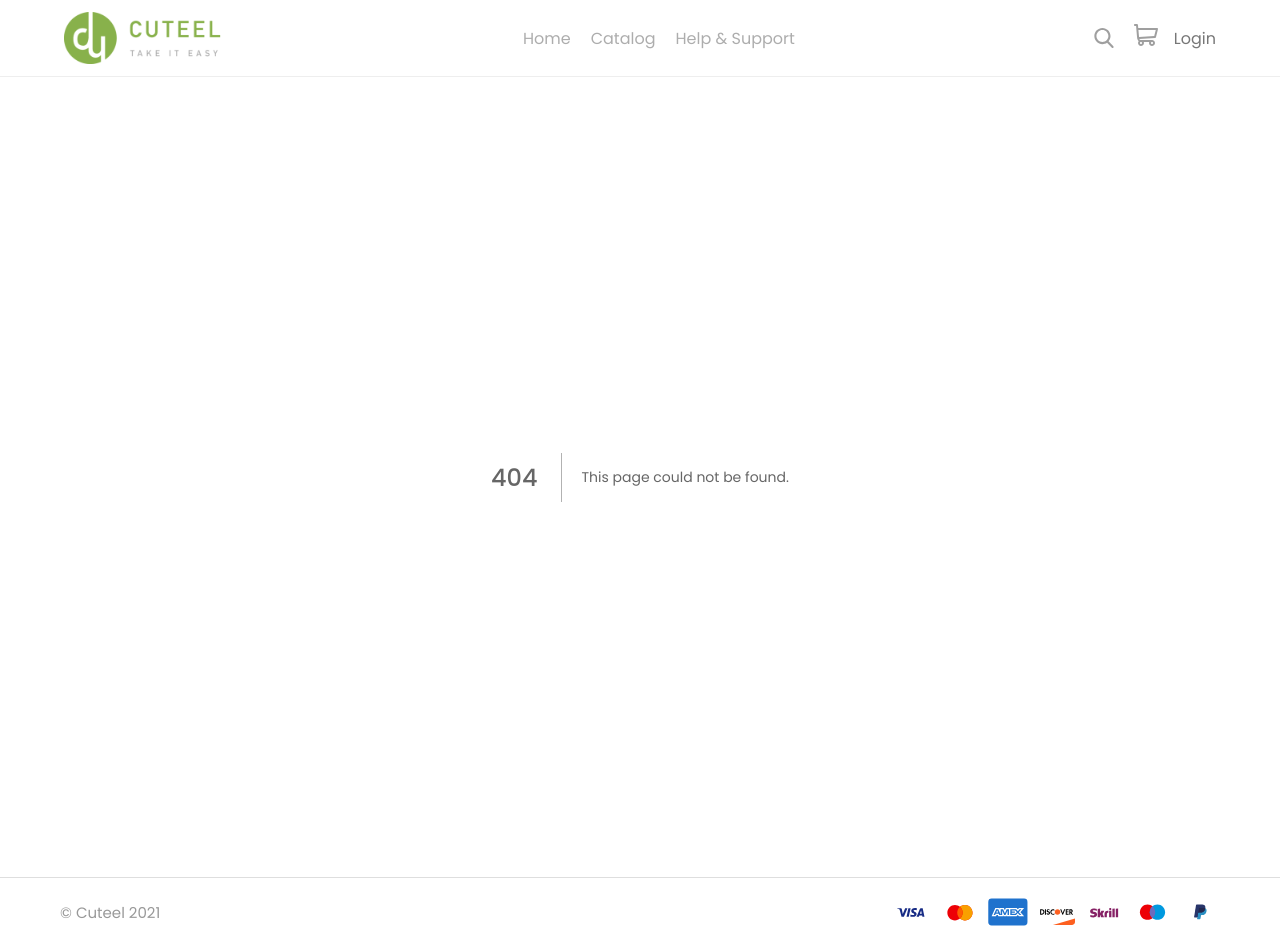
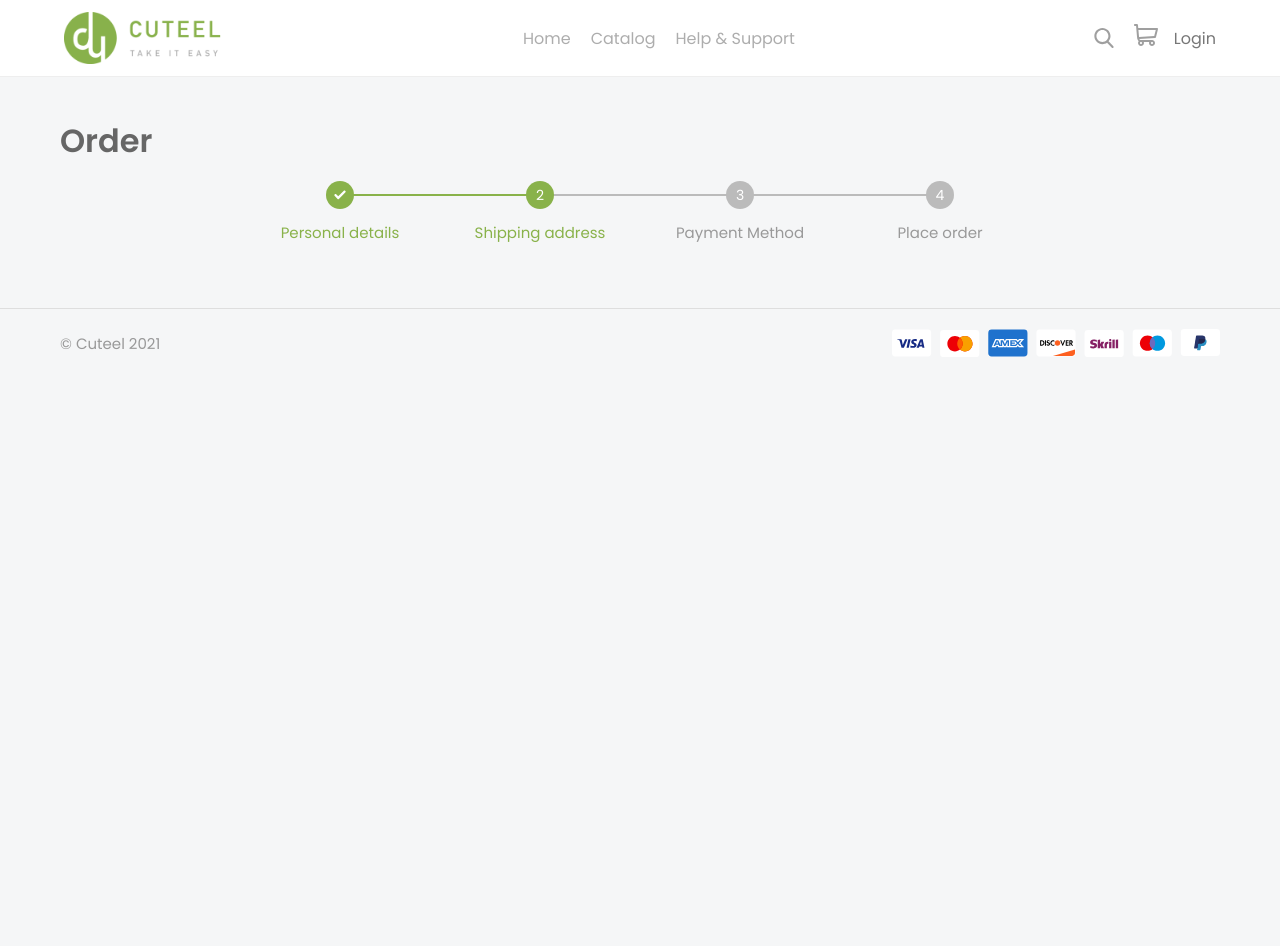
Before and after one commit to boushib/cuteel-frontend, a Next.js app: page /order in a window 1280 px wide. Before the commit this address had no page. After the commit the page ends 800 px from the top, so only its background shows below. Built offline with nearby package versions, Linux system fonts and the light colour scheme.

Commit message:
create a multi step form for order page

```diff
--- /dev/null
+++ b/icons/Checkmark.tsx
@@ -0,0 +1,17 @@
+const Checkmark = () => (
+  <svg
+    id="bold"
+    enableBackground="new 0 0 24 24"
+    height="512"
+    viewBox="0 0 24 24"
+    width="512"
+    xmlns="http://www.w3.org/2000/svg"
+  >
+    <path
+      fill="#fff"
+      d="m9.707 19.121c-.187.188-.442.293-.707.293s-.52-.105-.707-.293l-5.646-5.647c-.586-.586-.586-1.536 0-2.121l.707-.707c.586-.586 1.535-.586 2.121 0l3.525 3.525 9.525-9.525c.586-.586 1.536-.586 2.121 0l.707.707c.586.586.586 1.536 0 2.121z"
+    />
+  </svg>
+)
+
+export default Checkmark
--- a/pages/_app.tsx
+++ b/pages/_app.tsx
@@ -75,6 +75,78 @@ const GlobalStyle = createGlobalStyle`
     margin-bottom: 8px;
     color: #aaa;
   }
+
+  .form__step {
+    font-size: 15px;
+    width: 25%;
+    text-align: center;
+    position: relative;
+    &.done {
+      .form__step__number,
+      &::after {
+        background-color: #89b24a;
+      }
+    }
+    &.current,
+    &.done {
+      .form__step__name {
+        color: #89b24a;
+      }
+      .form__step__number,
+      &::before {
+        background-color: #89b24a;
+      }
+    }
+    &:first-child {
+      &::before {
+        display: none;
+      }
+    }
+    &:last-child {
+      &::after {
+        display: none;
+      }
+    }
+    &::before,
+    &::after {
+      content: '';
+      position: absolute;
+      height: 2px;
+      width: 50%;
+      background-color: #bbb;
+      top: 13px;
+      z-index: -1;
+    }
+    &::before {
+      left: 0;
+    }
+    &::after {
+      right: 0;
+    }
+    &s {
+      display: flex;
+      max-width: 800px;
+      margin: 0 auto 24px;
+    }
+    &__number {
+      width: 28px;
+      height: 28px;
+      display: flex;
+      align-items: center;
+      justify-content: center;
+      background-color: #bbb;
+      color: #fff;
+      border-radius: 50%;
+      font-size: 14px;
+      margin: 0 auto 12px;
+      svg {
+        width: 14px;
+      }
+    }
+    &__name {
+      color: #999;
+    }
+  }
 `
 
 const theme = {
--- /dev/null
+++ b/pages/order/index.tsx
@@ -0,0 +1,33 @@
+import Checkmark from '../../icons/Checkmark'
+
+const Order = () => {
+  return (
+    <div className="order page">
+      <div className="container">
+        <h1>Order</h1>
+        <div className="form__steps">
+          <div className="form__step done">
+            <div className="form__step__number">
+              <Checkmark />
+            </div>
+            <div className="form__step__name">Personal details</div>
+          </div>
+          <div className="form__step current">
+            <div className="form__step__number">2</div>
+            <div className="form__step__name">Shipping address</div>
+          </div>
+          <div className="form__step">
+            <div className="form__step__number">3</div>
+            <div className="form__step__name">Payment Method</div>
+          </div>
+          <div className="form__step">
+            <div className="form__step__number">4</div>
+            <div className="form__step__name">Place order</div>
+          </div>
+        </div>
+      </div>
+    </div>
+  )
+}
+
+export default Order
```
